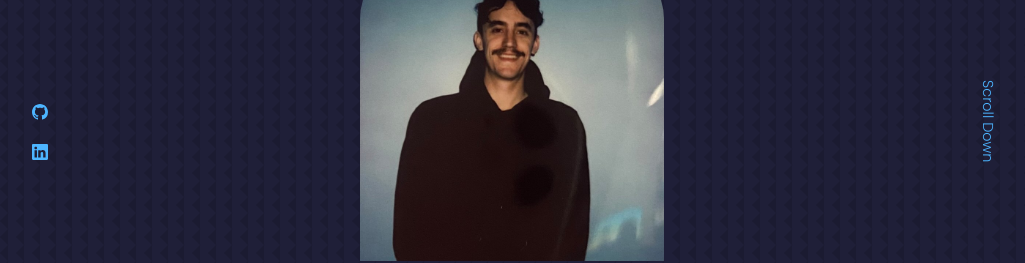
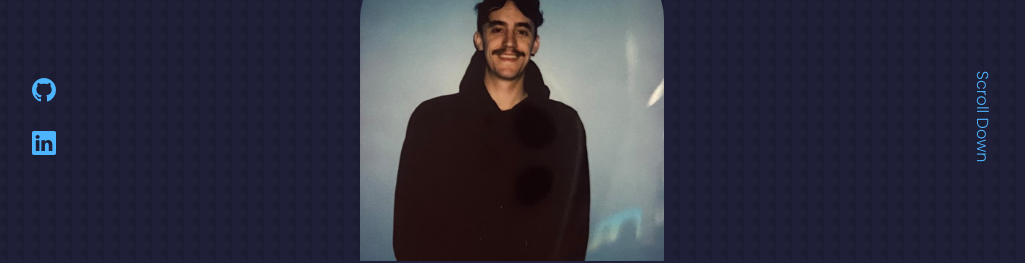
Before and after one commit to taine-rasmussen/portfoliov1, a React (Create React App) app: page / in a window 1280 px wide. Shown: the part 539-802 px from the top of the page, without its empty margins (128-1153 px from the left). Built offline with nearby package versions, Linux system fonts and the light colour scheme.

Commit message:
changed icon and scroll text size

```diff
--- a/src/Components/Header/Header.css
+++ b/src/Components/Header/Header.css
@@ -27,6 +27,7 @@ header {
   position: absolute;
   left: 0;
   bottom: 3rem;
+  font-size: 1.5rem;
 }
 
 .header_socials::after {
@@ -53,10 +54,10 @@ header {
 .scroll_down {
   position: absolute;
   right: -2.3rem;
-  bottom: 8rem;
+  bottom: 8.2rem;
   transform: rotate(90deg);
   font-weight: 300;
-  font-size: 0.9rem;
+  font-size: 1rem;
 }
 
 /*  --- media quires --- */
```
